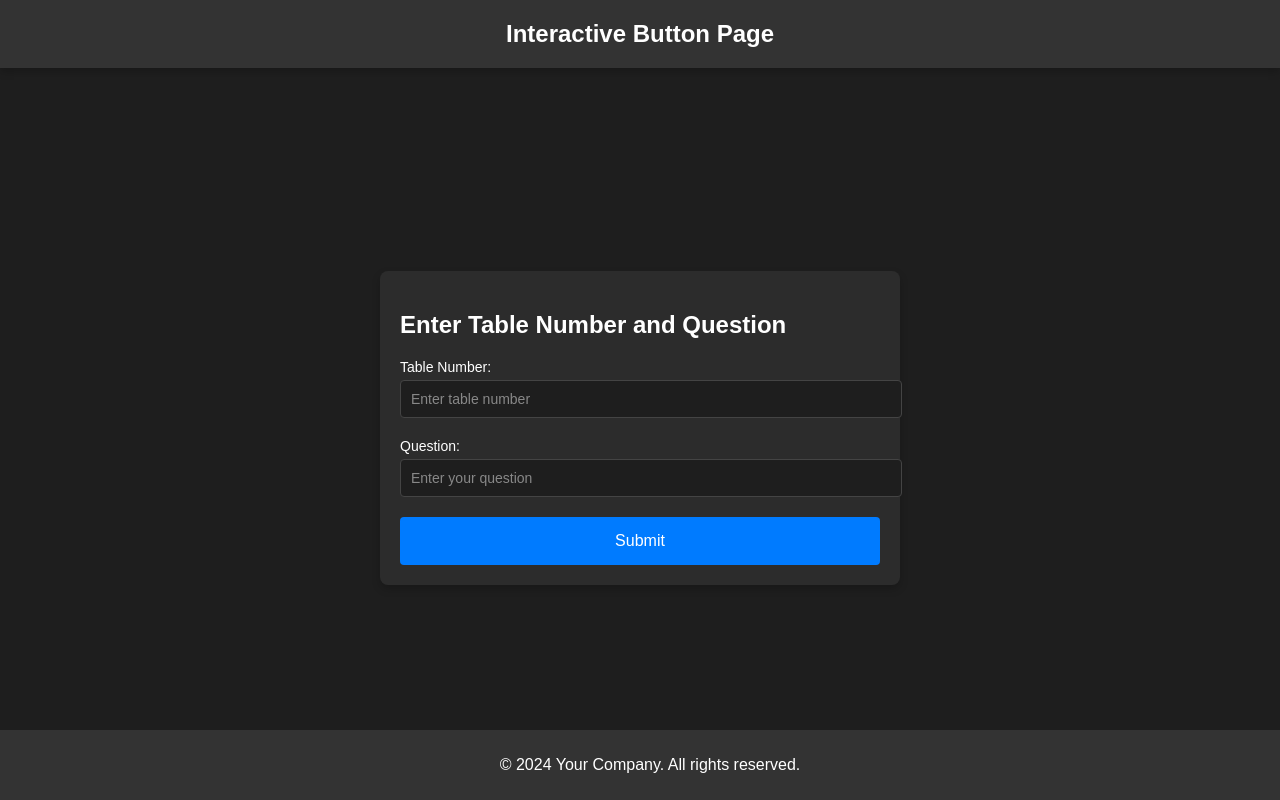
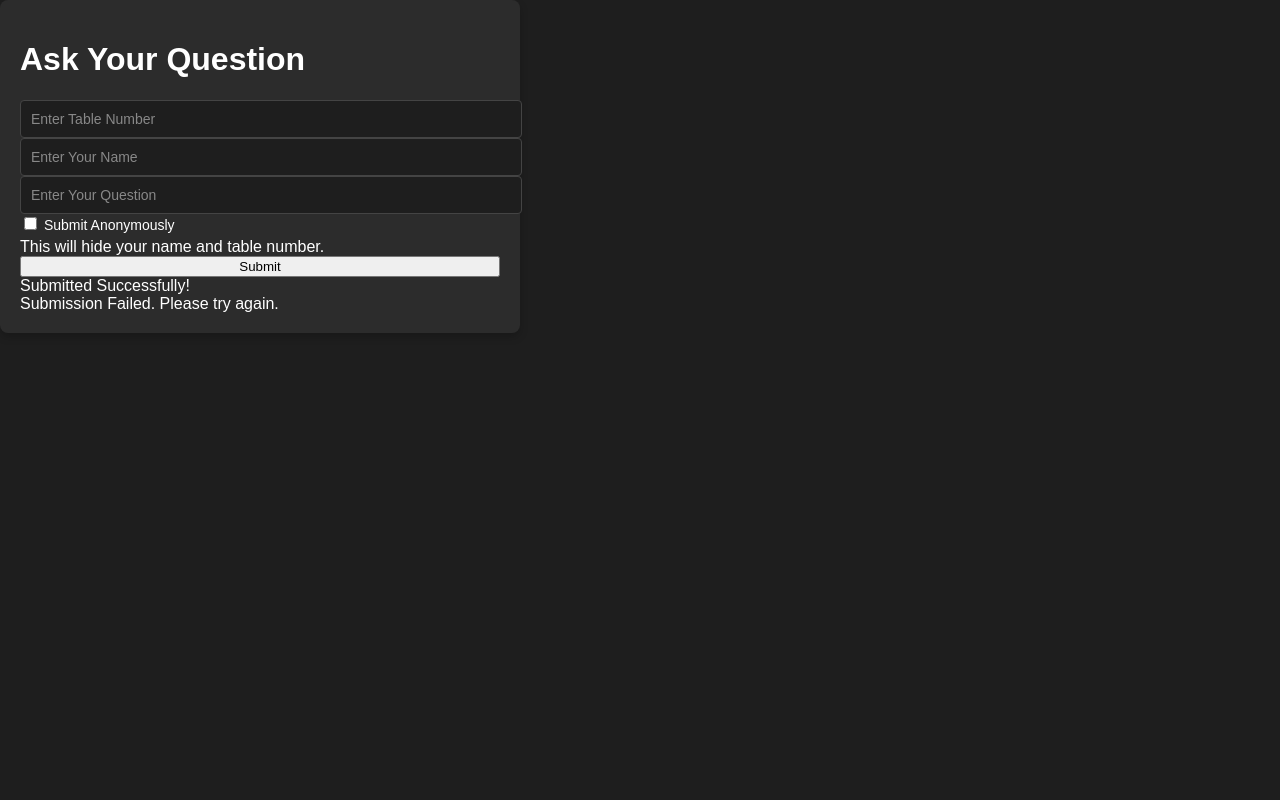
Before and after one commit to fdodinuth/question_time, a Flask app: page / in a window 1280 px wide. Run offline with Flask 3, Linux system fonts and the light colour scheme.

Commit message:
Update button_page.html

```diff
--- a/templates/button_page.html
+++ b/templates/button_page.html
@@ -3,35 +3,82 @@
 <head>
     <meta charset="UTF-8">
     <meta name="viewport" content="width=device-width, initial-scale=1.0">
-    <title>Button Page</title>
-    <link rel="stylesheet" href="button_styles.css">
+    <title>Ask Your Question</title>
+    <link rel="stylesheet" href="{{ url_for('static', filename='button_styles.css') }}">
 </head>
 <body>
-    <header class="header">
-        <h1>Interactive Button Page</h1>
-    </header>
+    <div class="container">
+        <h1>Ask Your Question</h1>
+        <form id="questionForm">
+            <input type="text" id="tableNumber" placeholder="Enter Table Number" required>
+            <input type="text" id="name" placeholder="Enter Your Name">
+            <input type="text" id="question" placeholder="Enter Your Question" required>
 
-    <main class="main-content">
-        <div class="container">
-            <h2>Enter Table Number and Question</h2>
-            <form id="button-form">
-                <div class="form-group">
-                    <label for="table-number">Table Number:</label>
-                    <input type="number" id="table-number" name="table-number" placeholder="Enter table number">
-                </div>
-                <div class="form-group">
-                    <label for="question">Question:</label>
-                    <input type="text" id="question" name="question" placeholder="Enter your question">
-                </div>
-                <button type="submit" class="submit-btn">Submit</button>
-            </form>
-        </div>
-    </main>
+            <div class="anonymous-container">
+                <label class="checkbox-label">
+                    <input type="checkbox" id="anonymous" onclick="toggleAnonymous()">
+                    <span class="checkbox-text">Submit Anonymously</span>
+                </label>
+                <span class="anonymous-message">This will hide your name and table number.</span>
+            </div>
 
-    <footer class="footer">
-        <p>&copy; 2024 Your Company. All rights reserved.</p>
-    </footer>
+            <button type="submit">Submit</button>
+            <div class="submission-message success" id="successMessage">Submitted Successfully!</div>
+            <div class="submission-message error" id="errorMessage">Submission Failed. Please try again.</div>
+        </form>
+    </div>
 
-    <script src="scripts.js"></script>
+    <script>
+        function toggleAnonymous() {
+            const nameField = document.getElementById('name');
+            const tableNumberField = document.getElementById('tableNumber');
+            const anonymousMessage = document.querySelector('.anonymous-message');
+
+            if (document.getElementById('anonymous').checked) {
+                nameField.disabled = true;
+                tableNumberField.disabled = true;
+                anonymousMessage.style.display = 'inline';
+                nameField.value = '';
+                tableNumberField.value = '';
+            } else {
+                nameField.disabled = false;
+                tableNumberField.disabled = false;
+                anonymousMessage.style.display = 'none';
+            }
+        }
+
+        document.getElementById('questionForm').addEventListener('submit', async (e) => {
+            e.preventDefault();
+
+            const tableNumber = document.getElementById('tableNumber').value;
+            const name = document.getElementById('name').value;
+            const question = document.getElementById('question').value;
+            const anonymous = document.getElementById('anonymous').checked;
+
+            const response = await fetch('/show_equation', {
+                method: 'POST',
+                headers: {
+                    'Content-Type': 'application/json'
+                },
+                body: JSON.stringify({
+                    table_number: anonymous ? 'Anonymous' : tableNumber,
+                    name: anonymous ? 'Anonymous' : name,
+                    question: question
+                })
+            });
+
+            const data = await response.json();
+            if (data.status === 'success') {
+                document.getElementById('successMessage').style.display = 'block';
+                document.getElementById('errorMessage').style.display = 'none';
+                document.getElementById('questionForm').reset();
+                document.getElementById('anonymous').checked = false;
+                toggleAnonymous();
+            } else {
+                document.getElementById('successMessage').style.display = 'none';
+                document.getElementById('errorMessage').style.display = 'block';
+            }
+        });
+    </script>
 </body>
 </html>
```
